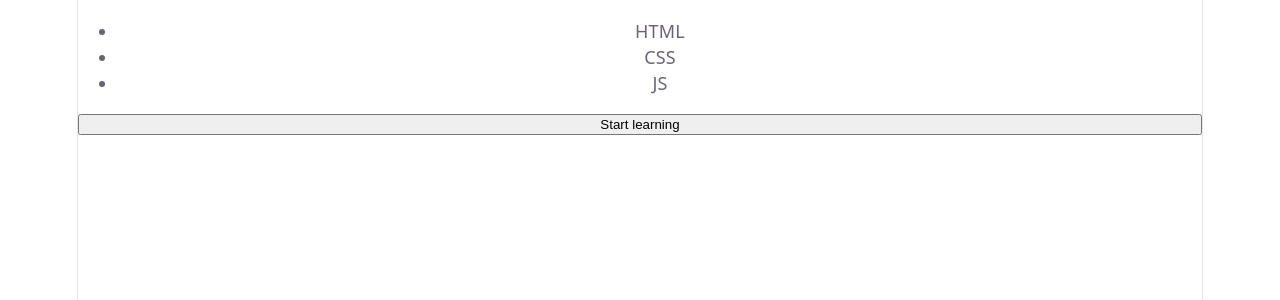
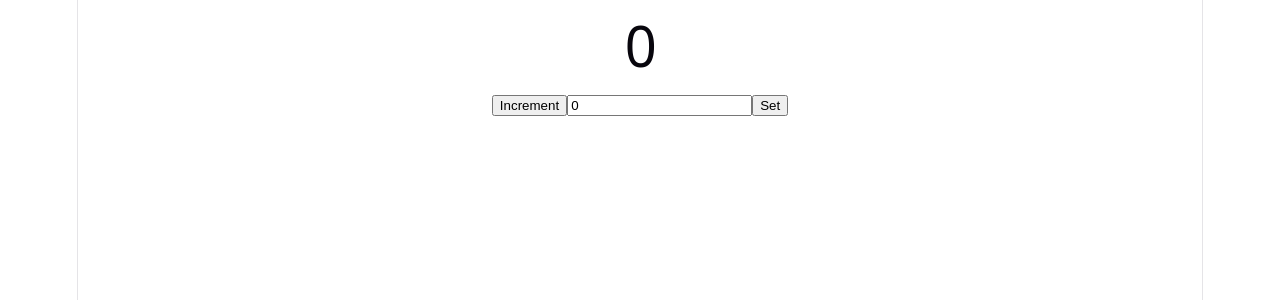
Before and after one commit to hazemmostafa99/react-testing, a React (Vite) app: page / in a window 1280 px wide. Shown: the top 300 px of the page. Built offline with nearby package versions, Linux system fonts and the light colour scheme.

Commit message:
pointers and keyboard interaction

```diff
--- a/src/App.tsx
+++ b/src/App.tsx
@@ -1,12 +1,10 @@
+import { Counter } from "./components/Counter/Counter";
 import "./App.css";
-import { Skills } from "./components/Skills/Skills";
 
 function App() {
-  const skills = ["HTML", "CSS", "JS"];
-
   return (
     <>
-      <Skills skills={skills} />
+      <Counter />
     </>
   );
 }
--- /dev/null
+++ b/src/components/Counter/Counter.tsx
@@ -0,0 +1,19 @@
+import { useState } from "react";
+
+export const Counter = () => {
+  const [count, setCount] = useState(0);
+  const [amount, setAmount] = useState(0);
+  return (
+    <div>
+      <h1>{count}</h1>
+      <button onClick={() => setCount(count + 1)}>Increment</button>
+      <input
+        type="number"
+        name="amount"
+        value={amount}
+        onChange={(e) => setAmount(parseInt(e.target.value))}
+      />
+      <button onClick={() => setCount(amount)}>Set</button>
+    </div>
+  );
+};
--- a/src/components/Skills/Skills.tsx
+++ b/src/components/Skills/Skills.tsx
@@ -8,7 +8,7 @@
   useEffect(() => {
     setTimeout(() => {
       setIsLoggedIn(true);
-    }, 500);
+    }, 1001);
   }, []);
   return (
     <>
```
Also changed, not shown: 2 other files (tests, documents, lock files or other folders).
